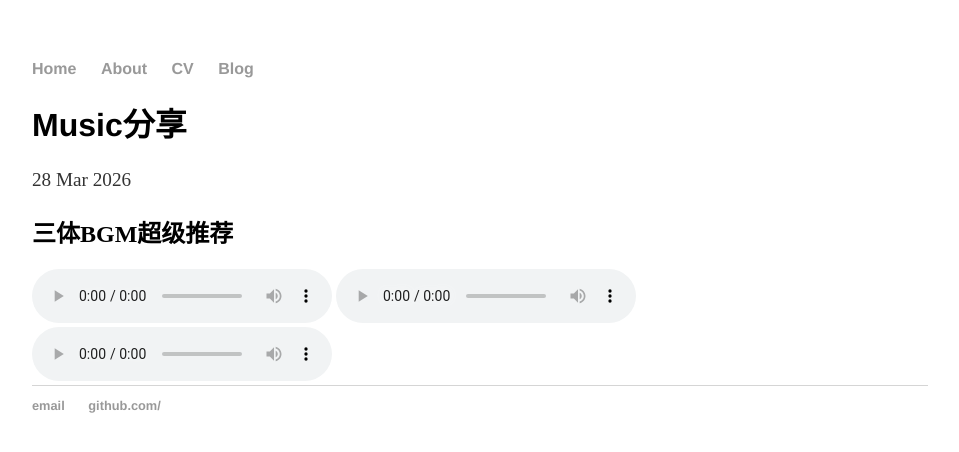
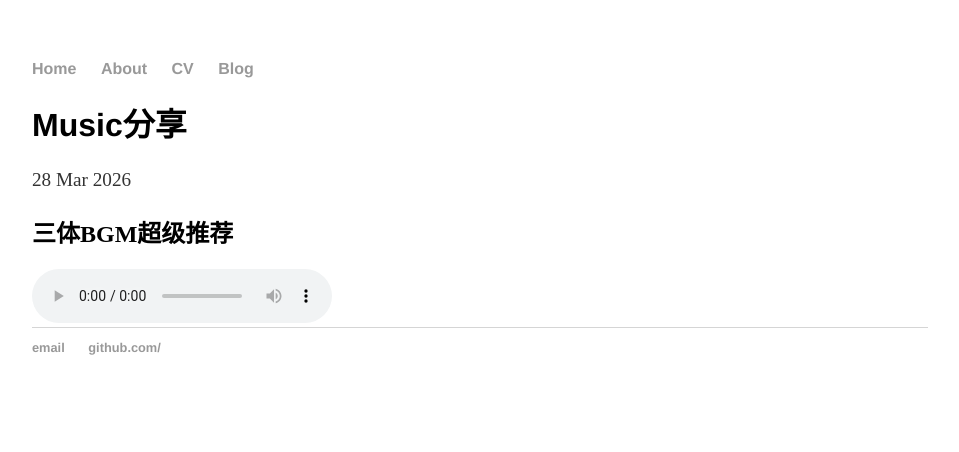
Before and after one commit to kaiagss/kaiagss.github.io, a Jekyll site: the page built from _posts/2026-03-28-Yan-site-launched.md, in a window 1280 px wide. Shown: the top 452 px of the page, without its empty margins (160-1119 px from the left). Built offline with Jekyll 4.4.1, drawn with Linux system fonts in a browser that asks for light colours.

Commit message:
Update 2026-03-28-Yan-site-launched.md

```diff
--- a/_posts/2026-03-28-Yan-site-launched.md
+++ b/_posts/2026-03-28-Yan-site-launched.md
@@ -5,15 +5,6 @@ date: 2026-03-28
 ---
 
 ## 三体BGM超级推荐
-
-<audio controls>
-  <source src="https://kaiagss.github.io/my-music/1.ZhiZi.mp3)" type="audio/mpeg">
-</audio>
-
 <audio controls>
   <source src="https://kaiagss.github.io/my-music/2.dweller.mp3)">
 </audio>
-
-<audio controls>
-  <source src="https://kaiagss.github.io/my-music/3.Redbank.mp3)" type="audio/mpeg">
-</audio>
```
